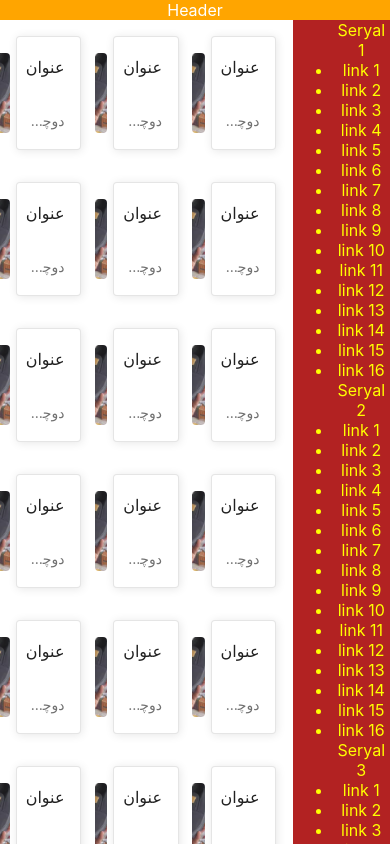
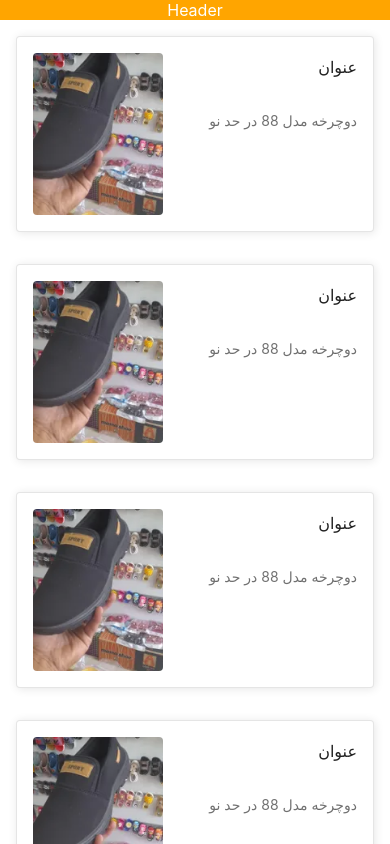
Before and after one commit to rezanikafarin700/hezaritem, a React (Create React App) app: page / in a window 390 px wide. Shown: the top 844 px of the page. Built offline with nearby package versions, Linux system fonts and the light colour scheme.

Commit message:
responsive item component and sidebar in Main component

```diff
--- a/src/components/item/item.scss
+++ b/src/components/item/item.scss
@@ -5,9 +5,19 @@
   background-color: #fff;
   display: flex;
   flex-direction: row-reverse;
-  width: calc(33.333% - 2rem);
+  width: calc(100% - 2rem);
   margin: 1rem;
   box-shadow: 1px 1px 10px rgba(0,0,0,.1);
+  cursor: pointer;
+
+  @media (max-width : 1024px) and (min-width : 426px){
+    width: calc(50% - 2rem);
+  }
+
+  @media (min-width : 1025px){
+    width: calc(33.333% - 2rem);
+
+  }
 
   &__ratio {
     padding-top: 50%;
--- a/src/components/main/main.scss
+++ b/src/components/main/main.scss
@@ -11,6 +11,11 @@
     position: sticky;
     top: 0;
     overflow-y: auto;
+    display: none;
+
+    @media (min-width: 768px) {
+        display: block;
+    }
   }
 
   &__items {
```
